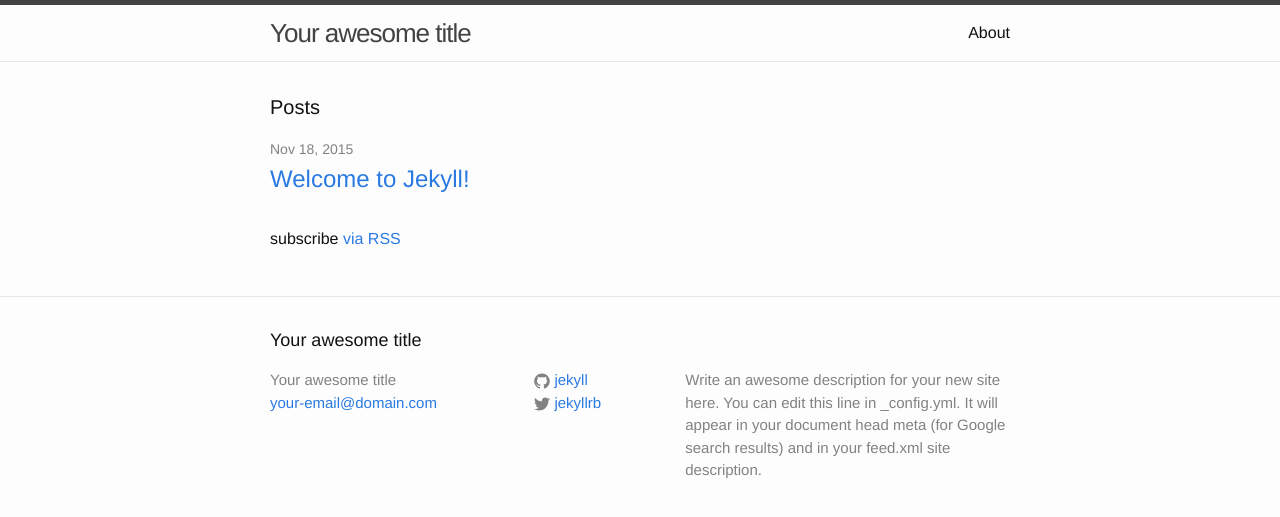
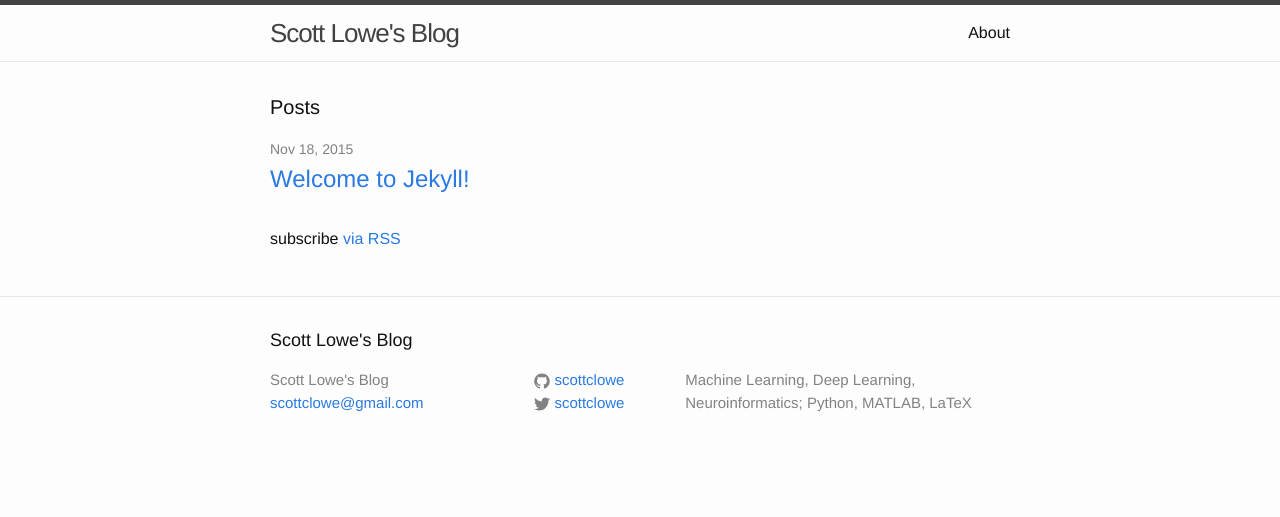
Before and after one commit to scottclowe/scottclowe.github.io, a Jekyll site: the page built from index.html, in a window 1280 px wide. Shown: the top 517 px of the page. Built offline with Jekyll 4.4.1, drawn with Linux system fonts in a browser that asks for light colours.

Commit message:
Basic config setup

```diff
--- a/_config.yml
+++ b/_config.yml
@@ -6,19 +6,27 @@
 # 'jekyll serve'. If you change this file, please restart the server process.
 
 # Site settings
-title: Your awesome title
-email: your-email@domain.com
+title: Scott Lowe's Blog
+email: scottclowe@gmail.com
 description: > # this means to ignore newlines until "baseurl:"
-  Write an awesome description for your new site here. You can edit this
-  line in _config.yml. It will appear in your document head meta (for
-  Google search results) and in your feed.xml site description.
+  Machine Learning, Deep Learning, Neuroinformatics; Python, MATLAB, LaTeX
 baseurl: "" # the subpath of your site, e.g. /blog
-url: "http://yourdomain.com" # the base hostname & protocol for your site
-twitter_username: jekyllrb
-github_username:  jekyll
+url: "http://scottclowe.github.io" # the base hostname & protocol for your site
+twitter_username: scottclowe
+github_username:  scottclowe
 
 # Handling Reading
 exclude: [vendor] # Exclude vendor for Travis
 
-# Build settings
+# Outputting
+timezone: Europe/London
+
+# Conversion
 markdown: kramdown
+
+# Markdown Processors
+kramdown:
+  input: GFM
+
+redcarpet:
+  extensions: [smart]
```
